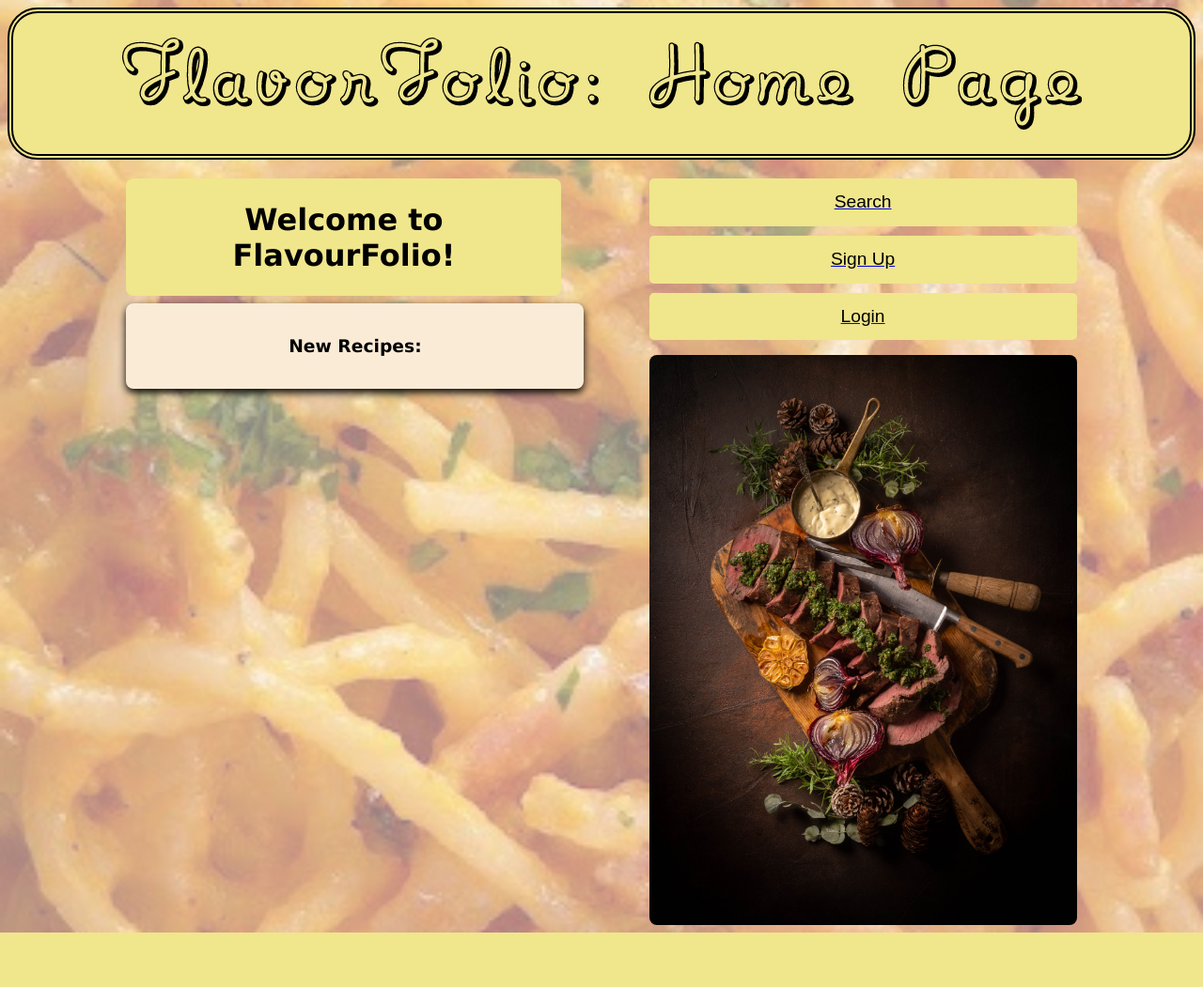
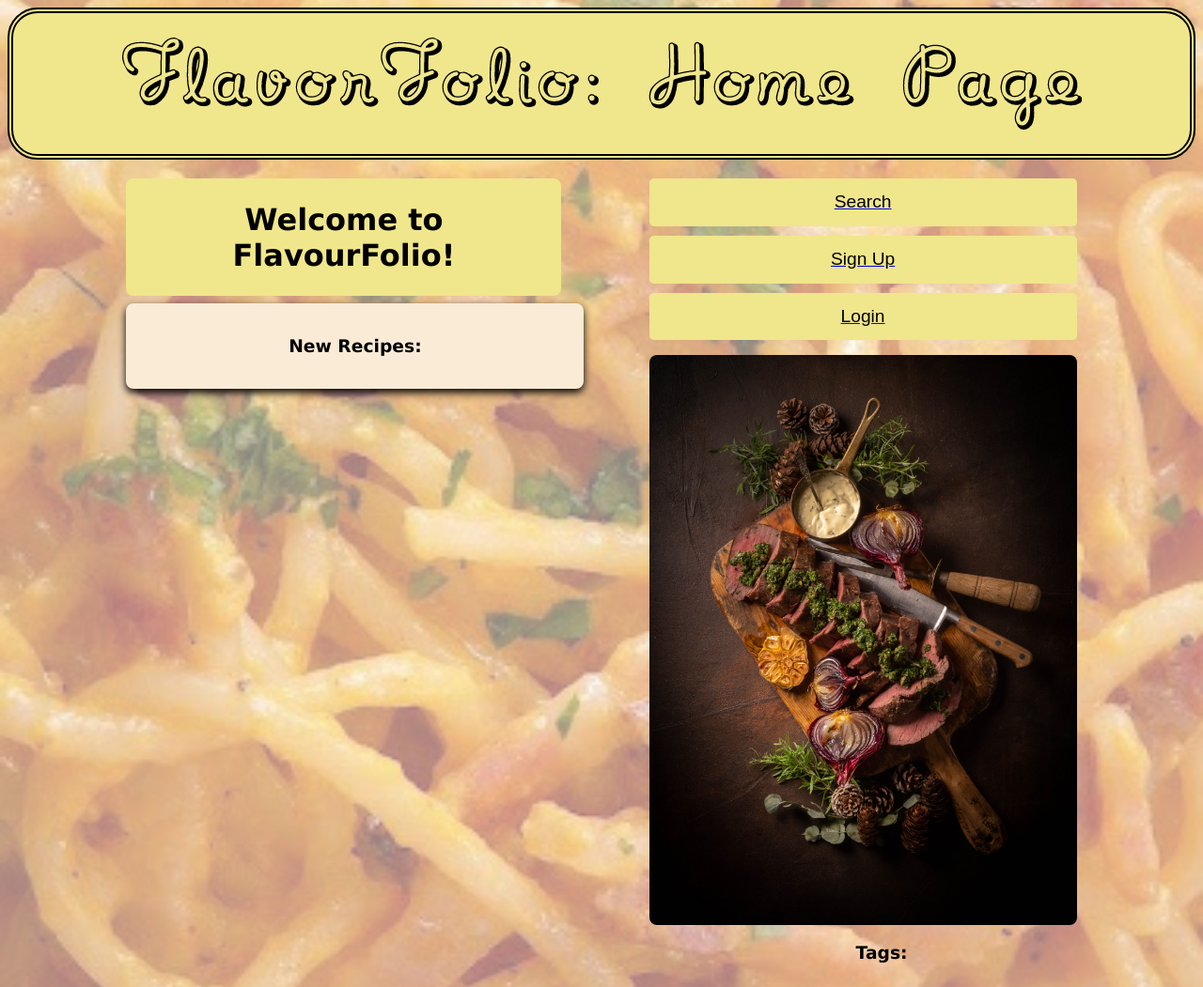
Before and after one commit to MySTerY1747/FlavorFolio, a Django app: page / in a window 1280 px wide. Shown: the whole page at 94% size. Before the commit the page ends 993 px from the top, so only its background shows below. Run offline with Django 5.2, Linux system fonts and the light colour scheme; data that the repository does not hold is empty.

Commit message:
add tags list to index

```diff
--- a/flavorfolio/recipes/views.py
+++ b/flavorfolio/recipes/views.py
@@ -14,9 +14,10 @@ def index(request):
     list_of_recipes = sorted(
         Recipe.objects.all(), key=lambda x: x.upload_date, reverse=True
     )
-    print(list_of_recipes)
+    five_tags = Tag.objects.all()[:5]
 
     context_dict["recipes"] = list_of_recipes
+    context_dict["tags"] = five_tags
     response = render(request, "recipes/index.html", context=context_dict)
     return response
 
--- a/flavorfolio/templates/recipes/index.html
+++ b/flavorfolio/templates/recipes/index.html
@@ -50,7 +50,17 @@ FlavourFolio - Homepage
             </div>
 
         <img src="{% static 'images/food.jpg' %}" class="image">
+
+        <div class="tags">
+
+          <ul>
+            <h3>Tags:</h3>
+            {% for tag in tags %}
+              <li><a href="{% url 'recipes:tag' tag.name %}">{{ tag.name }}</a></li>
+            {% endfor %}
+
         </div>
+
     </div>
 </div>
 
```
